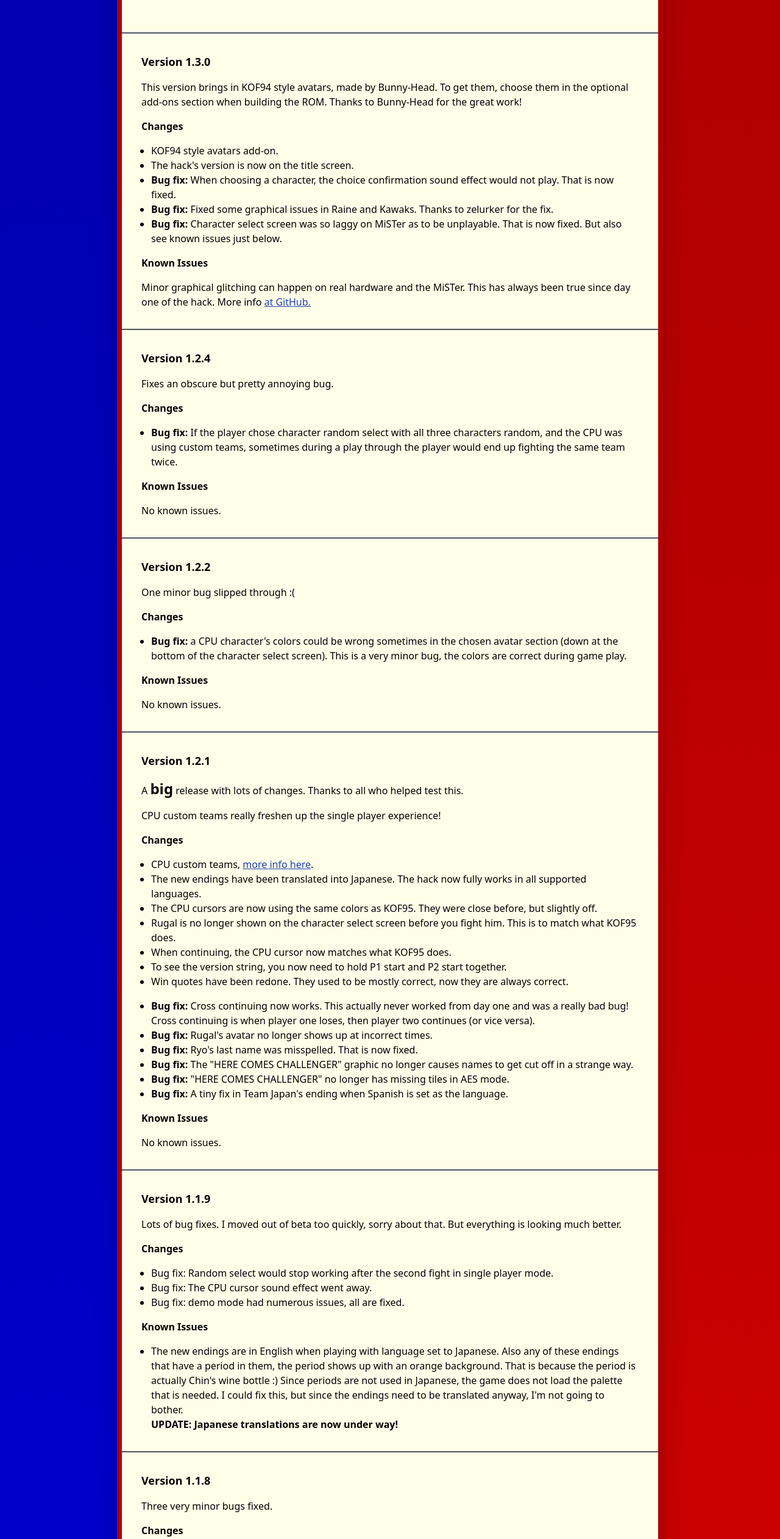
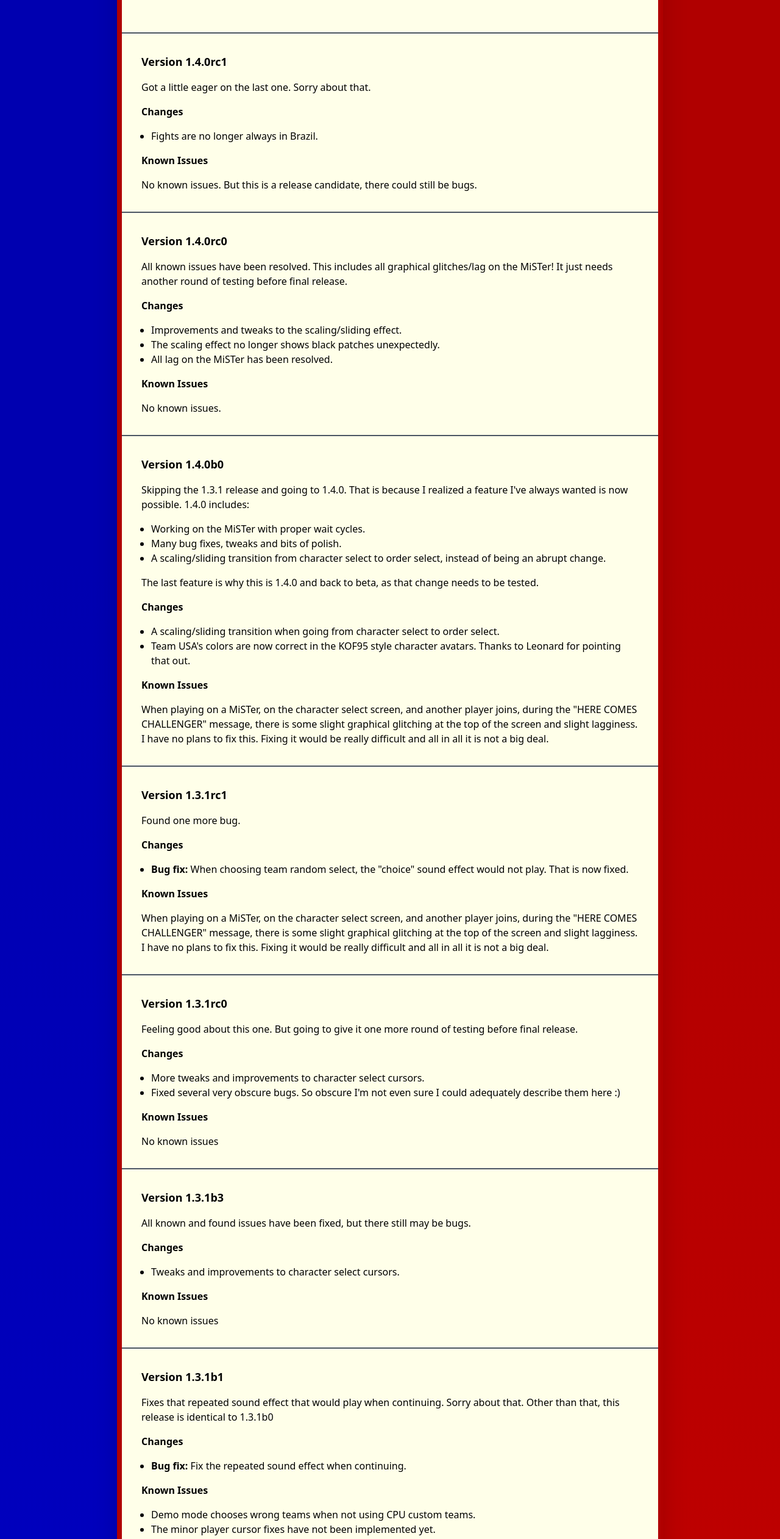
Before and after one commit to city41/neorh, a Next.js app: page / in a window 1280 px wide. Shown: the part 3320-5843 px from the top of the page at 61% size. Built offline with nearby package versions, Linux system fonts and the light colour scheme.

Commit message:
v1.3.1 branch

```diff
--- a/src/components/IndexPage/IndexPage.tsx
+++ b/src/components/IndexPage/IndexPage.tsx
@@ -189,6 +189,184 @@
           <h2 className={styles.pageHeader}>Release Notes</h2>
         </div>
         <div className="mb-16">
+          <Hr />
+          <h3 className="heading text-lg font-bold pb-4">Version 1.4.0rc1</h3>
+          <p>Got a little eager on the last one. Sorry about that.</p>
+          <h4 className="heading font-bold py-4">Changes</h4>
+          <ul className="list-disc ml-4">
+            <li>Fights are no longer always in Brazil.</li>
+          </ul>
+          <h4 className="heading font-bold py-4">Known Issues</h4>
+          <p>
+            No known issues. But this is a release candidate, there could still
+            be bugs.
+          </p>
+          <Hr />
+          <h3 className="heading text-lg font-bold pb-4">Version 1.4.0rc0</h3>
+          <p>
+            All known issues have been resolved. This includes all graphical
+            glitches/lag on the MiSTer! It just needs another round of testing
+            before final release.
+          </p>
+          <h4 className="heading font-bold py-4">Changes</h4>
+          <ul className="list-disc ml-4">
+            <li>Improvements and tweaks to the scaling/sliding effect.</li>
+            <li>
+              The scaling effect no longer shows black patches unexpectedly.
+            </li>
+            <li>All lag on the MiSTer has been resolved.</li>
+          </ul>
+          <h4 className="heading font-bold py-4">Known Issues</h4>
+          <p>No known issues.</p>
+          <Hr />
+          <h3 className="heading text-lg font-bold pb-4">Version 1.4.0b0</h3>
+          <p>
+            Skipping the 1.3.1 release and going to 1.4.0. That is because I
+            realized a feature I&apos;ve always wanted is now possible. 1.4.0
+            includes:
+          </p>
+          <ul className="list-disc ml-4 my-4">
+            <li>Working on the MiSTer with proper wait cycles.</li>
+            <li>Many bug fixes, tweaks and bits of polish.</li>
+            <li>
+              A scaling/sliding transition from character select to order
+              select, instead of being an abrupt change.
+            </li>
+          </ul>
+          <p>
+            The last feature is why this is 1.4.0 and back to beta, as that
+            change needs to be tested.
+          </p>
+          <h4 className="heading font-bold py-4">Changes</h4>
+          <ul className="list-disc ml-4">
+            <li>
+              A scaling/sliding transition when going from character select to
+              order select.
+            </li>
+            <li>
+              Team USA&apos;s colors are now correct in the KOF95 style
+              character avatars. Thanks to Leonard for pointing that out.
+            </li>
+          </ul>
+          <h4 className="heading font-bold py-4">Known Issues</h4>
+          <p>
+            When playing on a MiSTer, on the character select screen, and
+            another player joins, during the &quot;HERE COMES CHALLENGER&quot;
+            message, there is some slight graphical glitching at the top of the
+            screen and slight lagginess. I have no plans to fix this. Fixing it
+            would be really difficult and all in all it is not a big deal.
+          </p>
+          <Hr />
+          <h3 className="heading text-lg font-bold pb-4">Version 1.3.1rc1</h3>
+          <p>Found one more bug.</p>
+          <h4 className="heading font-bold py-4">Changes</h4>
+          <ul className="list-disc ml-4">
+            <li>
+              <b>Bug fix:</b> When choosing team random select, the
+              &quot;choice&quot; sound effect would not play. That is now fixed.
+            </li>
+          </ul>
+          <h4 className="heading font-bold py-4">Known Issues</h4>
+          <p>
+            When playing on a MiSTer, on the character select screen, and
+            another player joins, during the &quot;HERE COMES CHALLENGER&quot;
+            message, there is some slight graphical glitching at the top of the
+            screen and slight lagginess. I have no plans to fix this. Fixing it
+            would be really difficult and all in all it is not a big deal.
+          </p>
+          <Hr />
+          <h3 className="heading text-lg font-bold pb-4">Version 1.3.1rc0</h3>
+          <p>
+            Feeling good about this one. But going to give it one more round of
+            testing before final release.
+          </p>
+          <h4 className="heading font-bold py-4">Changes</h4>
+          <ul className="list-disc ml-4">
+            <li>More tweaks and improvements to character select cursors.</li>
+            <li>
+              Fixed several very obscure bugs. So obscure I&apos;m not even sure
+              I could adequately describe them here :)
+            </li>
+          </ul>
+          <h4 className="heading font-bold py-4">Known Issues</h4>
+          <p>No known issues</p>
+          <Hr />
+          <h3 className="heading text-lg font-bold pb-4">Version 1.3.1b3</h3>
+          <p>
+            All known and found issues have been fixed, but there still may be
+            bugs.
+          </p>
+          <h4 className="heading font-bold py-4">Changes</h4>
+          <ul className="list-disc ml-4">
+            <li>Tweaks and improvements to character select cursors.</li>
+          </ul>
+          <h4 className="heading font-bold py-4">Known Issues</h4>
+          <p>No known issues</p>
+          <Hr />
+          <h3 className="heading text-lg font-bold pb-4">Version 1.3.1b1</h3>
+          <p>
+            Fixes that repeated sound effect that would play when continuing.
+            Sorry about that. Other than that, this release is identical to
+            1.3.1b0
+          </p>
+          <h4 className="heading font-bold py-4">Changes</h4>
+          <ul className="list-disc ml-4">
+            <li>
+              <b>Bug fix:</b> Fix the repeated sound effect when continuing.
+            </li>
+          </ul>
+          <h4 className="heading font-bold py-4">Known Issues</h4>
+          <ul className="list-disc ml-4">
+            <li>
+              Demo mode chooses wrong teams when not using CPU custom teams.
+            </li>
+            <li>
+              The minor player cursor fixes have not been implemented yet.
+            </li>
+            <li>
+              Once the player chooses their team, the CPU team immediately
+              starts randomizing, causing the &quot;choice&quot; sound effect of
+              the player&apos;s final character to not play.
+            </li>
+          </ul>
+          <Hr />
+          <h3 className="heading text-lg font-bold pb-4">Version 1.3.1b0</h3>
+          <p>
+            A large rewrite of the hack to address the graphical glitches that
+            occur on real hardware and the MiSTer. This is the very first beta
+            of a big change, there are likely (many) bugs.
+          </p>
+          <h4 className="heading font-bold py-4">Changes</h4>
+          <ul className="list-disc ml-4">
+            <li>
+              <b>Bug fix:</b> no more graphical sprite glitches on MiSTer and
+              real Neo Geos. This issue never impacted emulators.
+            </li>
+            <li>
+              <b>Bug fix:</b> when playing on player one side, against the cpu,
+              using cpu custom teams, and then continuing, the cpu characters
+              would be flipped. That is now fixed.
+            </li>
+            <li>
+              When the CPU is not using custom teams, it now chooses the next
+              team to fight more closely to how KOF95 does it.
+            </li>
+          </ul>
+          <h4 className="heading font-bold py-4">Known Issues</h4>
+          <ul className="list-disc ml-4">
+            <li>Continuing causes a sound to play over and over again.</li>
+            <li>
+              Demo mode chooses wrong teams when not using CPU custom teams.
+            </li>
+            <li>
+              The minor player cursor fixes have not been implemented yet.
+            </li>
+            <li>
+              Once the player chooses their team, the CPU team immediately
+              starts randomizing, causing the &quot;choice&quot; sound effect of
+              the player&apos;s final character to not play.
+            </li>
+          </ul>
           <Hr />
           <h3 className="heading text-lg font-bold pb-4">Version 1.3.0</h3>
           <p>
--- a/src/components/IndexPage/PatchApplier/PatchApplier.tsx
+++ b/src/components/IndexPage/PatchApplier/PatchApplier.tsx
@@ -160,7 +160,7 @@
           manufacturer: "SNK_city41",
           name: "The King of Fighters '94:TE Hack",
           year: 2024,
-          ngh: "729",
+          ngh: "55",
         };
 
         const filesInMemory: FilesInMemory =
```
Also changed, not shown: 2 other files (tests, documents, lock files or other folders).
